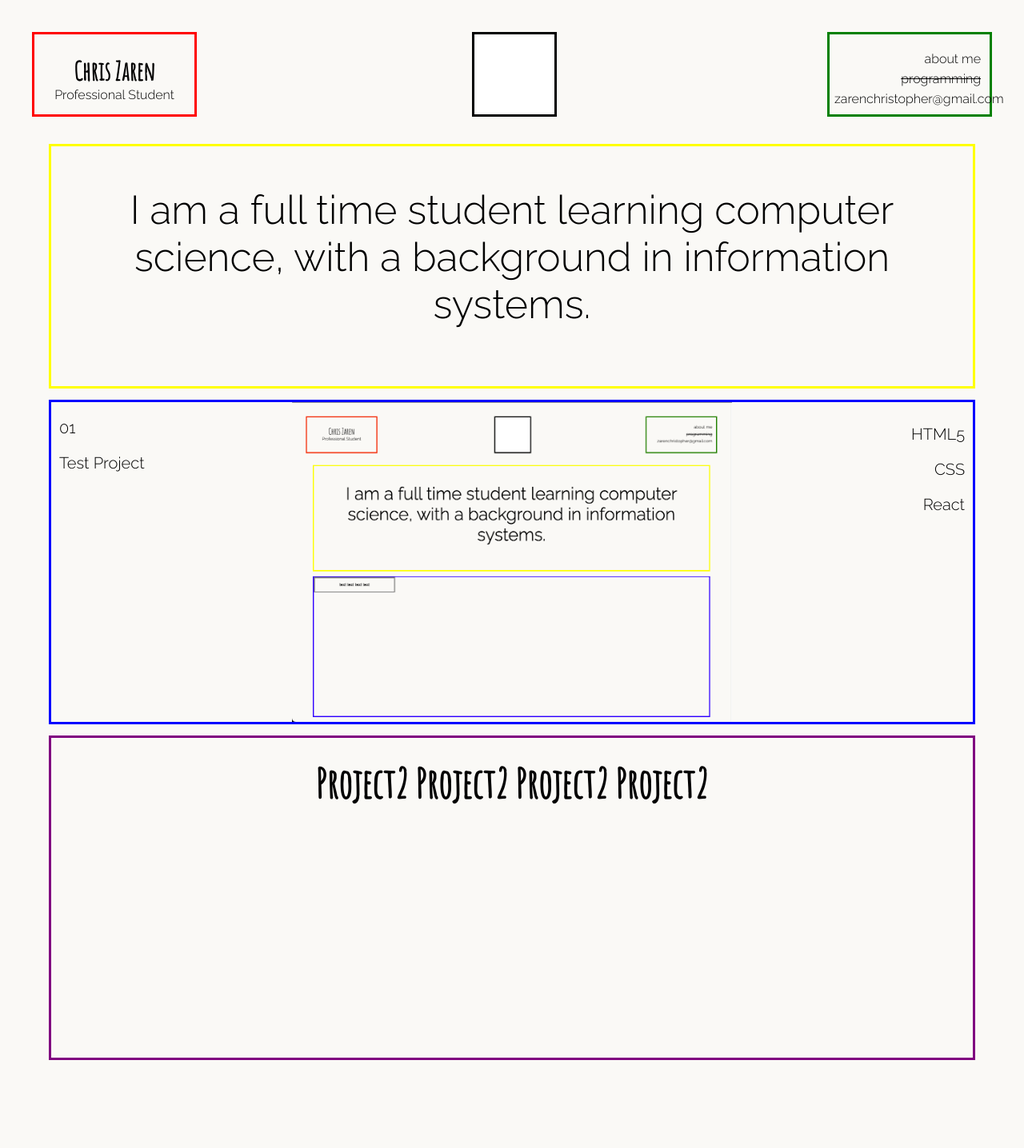
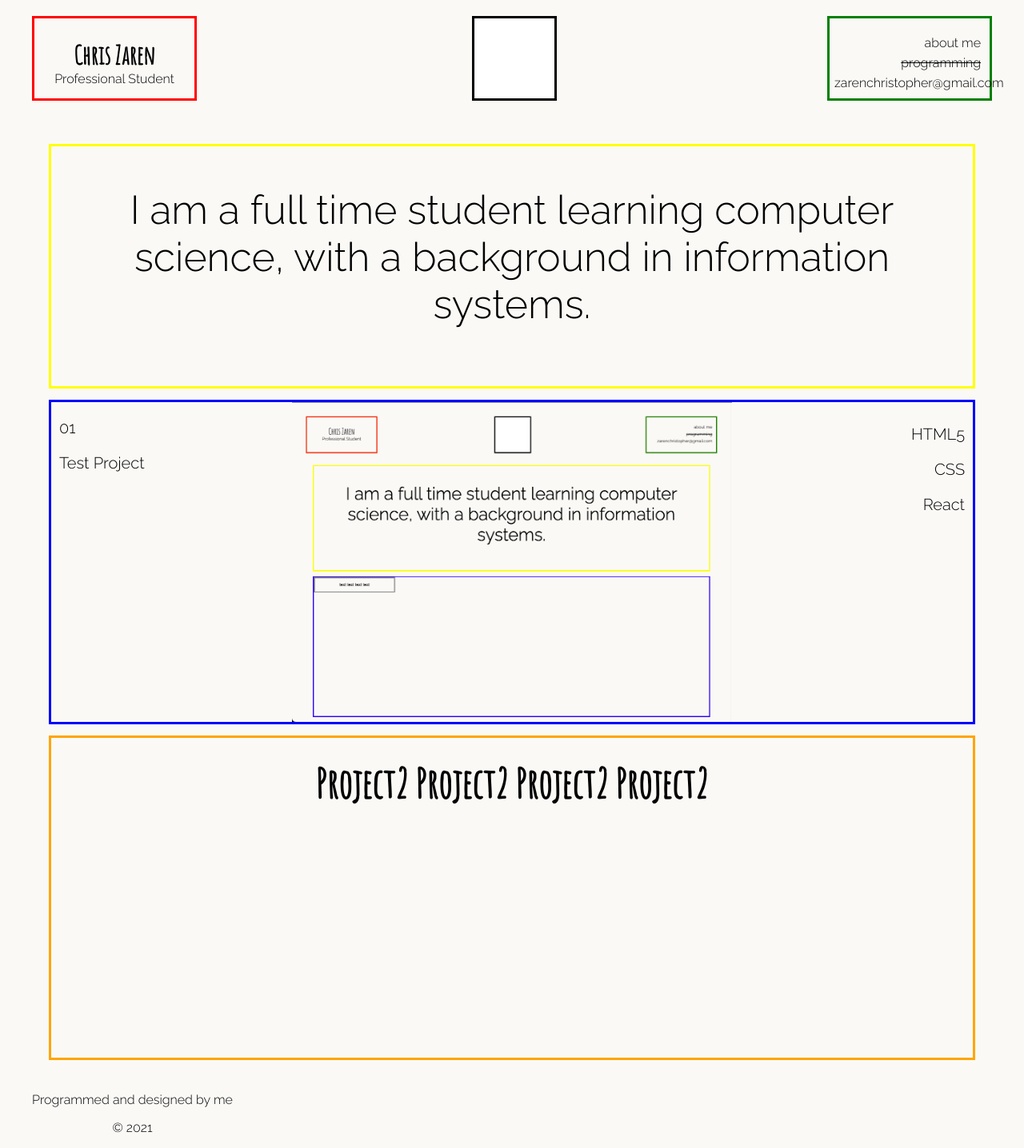
Before and after one commit to ChrisZaren/MySite, a plain HTML site: page index.html in a window 1280 px wide. Shown: the whole page at 80% size. Before the commit the page ends 1326 px from the top, so only its background shows below. Drawn offline with Linux system fonts and the light colour scheme.

Commit message:
scrolling top bar
also added copywrite on bottom

```diff
--- a/css/styles.css
+++ b/css/styles.css
@@ -38,8 +38,8 @@ h1 {
   height: 100px;
   left: 50%;
   margin-left: -50px;
-  position: fixed;
-  top: 40px;
+  position: absolute;
+  top: 20px;
   width: 100px;
   z-index: 10;
 }
@@ -51,9 +51,9 @@ h1 {
   height: 100px;
   margin: 0 auto;
   position: absolute;
+  top: 20px;
   right: 40px;
   text-align: right;
-  top: 40px;
   width: 200px;
 }
 
@@ -63,8 +63,8 @@ h1 {
   height: 100px;
   left: 40px;
   position: absolute;
+  top: 20px;
   text-align: center;
-  top: 40px;
   width: 200px;
 }
 
@@ -83,6 +83,23 @@ h1 {
   width: 90%;
 }
 
+.footer {
+  font-family: 'Raleway', sans-serif;
+  left: 40px;
+  margin: 0 auto;
+  position: absolute;
+  top: 1350px;
+}
+
+.header {
+  background-color: #FAF9F6;
+  height: 140px;
+  position: fixed;
+  top: 0;
+  width: 100%;
+  z-index: 10;
+}
+
 .project1 {
   border-color: blue;
   top: 500px;
@@ -95,7 +112,7 @@ h1 {
 }
 
 .project2 {
-  border-color: purple;
+  border-color: orange;
   top: 920px;
 }
 
--- a/index.html
+++ b/index.html
@@ -13,7 +13,7 @@
 </head>
 
 <body>
-
+<div class="header">
   <div class="container-follow">
   </div>
 
@@ -27,6 +27,7 @@
     <p class="abouttext"><span STYLE="text-decoration:line-through">programming</span></p>
     <p class="abouttext">zarenchristopher@gmail.com</p>
   </div>
+</div>
 
   <div class="container-statement">
     <p class="statement">I am a full time student learning computer science, with a background in information systems.</p>
@@ -51,6 +52,11 @@
     <h1 class="statement">Project2 Project2 Project2 Project2</h1>
   </div>
 
+  <div class="footer">
+    <p>Programmed and designed by me</p>
+    <p>© 2021</p>
+  </div>
+
 
 </body>
 <footer>
```
